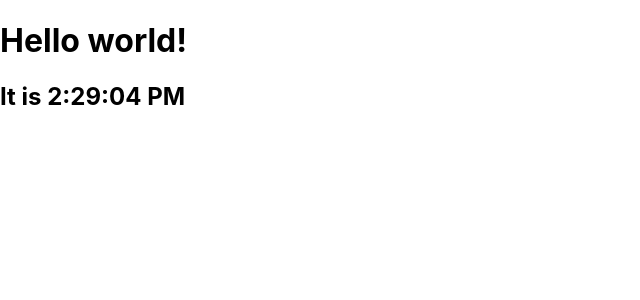
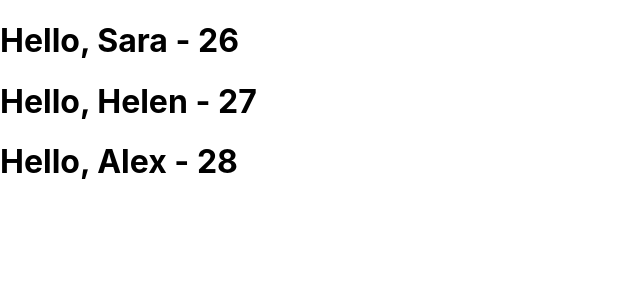
Before and after one commit to ChauVanLoc/React-Awesome-Training, a React (Create React App) app in the folder ReactMainConcept/my-app/: page / in a window 1280 px wide. Shown: the top 300 px of the page, without its empty margins (0-640 px from the left). Built offline with nearby package versions, Linux system fonts and the light colour scheme.

Commit message:
Component và props

```diff
--- /dev/null
+++ b/ReactMainConcept/my-app/src/Welcome.jsx
@@ -0,0 +1,20 @@
+import React from 'react'
+
+// Functional component
+function Welcome(props) {
+  console.log(props)
+  return (
+    <h1>
+      Hello, {props.name} - {props.age}
+    </h1>
+  )
+}
+
+// class Welcome extends React.Component {
+//   render() {
+//     console.log(this.props)
+//     return <h1>Hello, {this.props.name}</h1>
+//   }
+// }
+
+export default Welcome
--- a/ReactMainConcept/my-app/src/index.js
+++ b/ReactMainConcept/my-app/src/index.js
@@ -3,21 +3,22 @@ import ReactDOM from 'react-dom/client'
 import './index.css'
 import App from './App'
 import reportWebVitals from './reportWebVitals'
-
-// const element = <h1>Hello world!</h1>
+import Welcome from './Welcome'
 
 const root = ReactDOM.createRoot(document.getElementById('root'))
-function tick() {
-  const element = (
-    <div>
-      <h1>Hello world!</h1>
-      <h2>It is {new Date().toLocaleTimeString()}</h2>
-    </div>
-  )
-  root.render(element)
-}
 
-setInterval(tick, 1000)
+//<React.StrictMode>
+//<App />
+//</React.StrictMode>
+
+const element = (
+  <div>
+    <Welcome name='Sara' age={26} />
+    <Welcome name='Helen' age={27} />
+    <Welcome name='Alex' age={28} />
+  </div>
+)
+root.render(element)
 
 // If you want to start measuring performance in your app, pass a function
 // to log results (for example: reportWebVitals(console.log))
```
Also changed, not shown: ReactMainConcept/my-app/src/Comment.jsx (added, +28 -0 lines), 1 other file (tests, documents, lock files or other folders).
